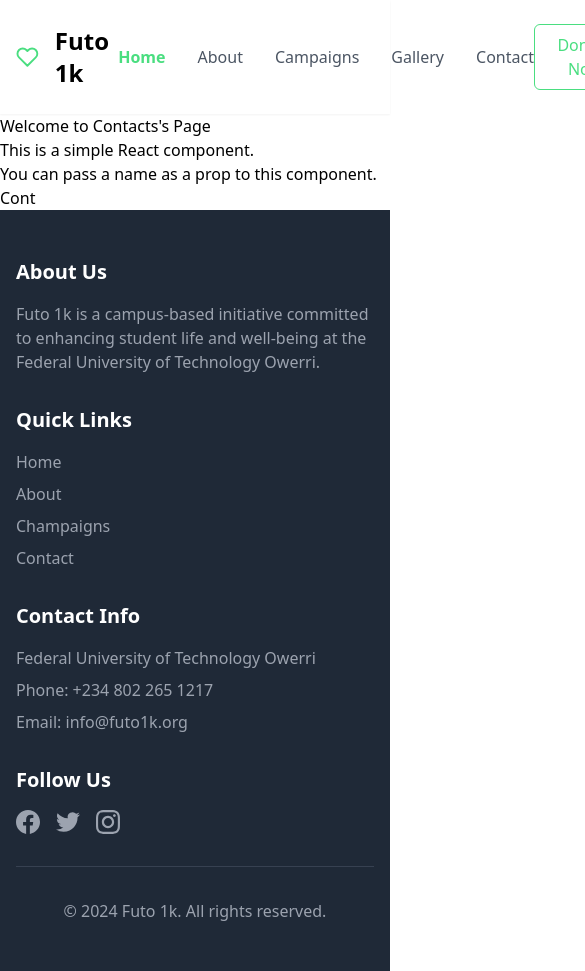
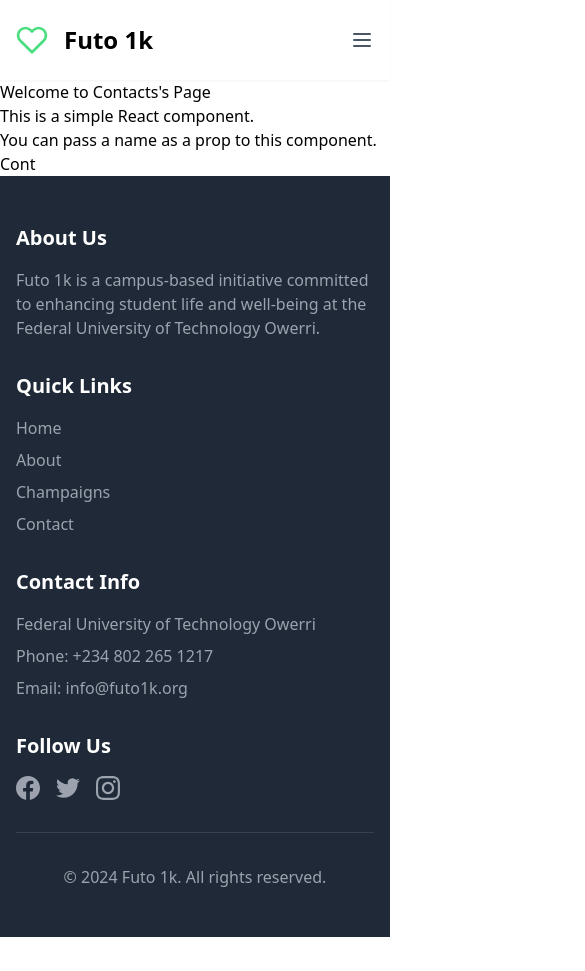
Before and after one commit to dreaxy69/Futo-oneK, a React (Create React App) app: page /Contact in a window 390 px wide. Shown: the top 971 px of the page, 585 px wide, since content can reach past the window. After the commit the page ends 937 px from the top, so only its background shows below. Built offline with nearby package versions, Linux system fonts and the light colour scheme.

Commit message:
message from ernest to always creat pull request

```diff
--- a/src/Components/Header.tsx
+++ b/src/Components/Header.tsx
@@ -1,40 +1,156 @@
-import React from "react";
-import { AcademicCapIcon, HeartIcon, UserGroupIcon } from "@heroicons/react/24/solid";
-import { BrowserRouter as Router, Link, Route, Routes } from "react-router-dom";
+import React, { useState } from "react";
+import { Link } from "react-router-dom";
 
 function Header() {
+  const [isMenuOpen, setIsMenuOpen] = useState(false);
+
+  const toggleMenu = () => {
+    setIsMenuOpen(!isMenuOpen);
+  };
+
   return (
-    <div>
     <header className="bg-white sticky top-0 z-10 shadow-sm">
       <div className="container mx-auto px-4 py-6 flex items-center justify-between">
+        {/* Logo Section */}
         <div className="flex items-center space-x-4">
-            <svg xmlns="http://www.w3.org/2000/svg" className="h-8 w-8 text-[#4ade80]" viewBox="0 0 24 24" fill="none" stroke="currentColor" strokeWidth="2" strokeLinecap="round" strokeLinejoin="round">
+          <svg
+            xmlns="http://www.w3.org/2000/svg"
+            className="h-8 w-8 text-[#4ade80]"
+            viewBox="0 0 24 24"
+            fill="none"
+            stroke="currentColor"
+            strokeWidth="2"
+            strokeLinecap="round"
+            strokeLinejoin="round"
+          >
             <path d="M20.84 4.61a5.5 5.5 0 0 0-7.78 0L12 5.67l-1.06-1.06a5.5 5.5 0 0 0-7.78 7.78l1.06 1.06L12 21.23l7.78-7.78 1.06-1.06a5.5 5.5 0 0 0 0-7.78z"></path>
           </svg>
           <h1 className="text-2xl font-bold">Futo 1k</h1>
         </div>
-          <nav className=" md:flex space-x-8">
-            <Link to="/" className="text-[#4ade80] font-semibold">Home</Link>
-            <Link to="/AboutUs" className="text-gray-600 hover:text-[#4ade80]">About</Link>
-            <Link to="/Campaigns" className="text-gray-600 hover:text-[#4ade80]">Campaigns</Link>
-            <Link to="/Gallery" className="text-gray-600 hover:text-[#4ade80]">Gallery</Link>
-            <Link to="/Contact" className="text-gray-600 hover:text-[#4ade80]">Contact</Link>
+
+        {/* Desktop Navigation */}
+        <nav className="hidden md:flex space-x-8">
+          <Link to="/" className="text-[#4ade80] font-semibold">
+            Home
+          </Link>
+          <Link to="/AboutUs" className="text-gray-600 hover:text-[#4ade80]">
+            About
+          </Link>
+          <Link to="/Campaigns" className="text-gray-600 hover:text-[#4ade80]">
+            Campaigns
+          </Link>
+          <Link to="/Gallery" className="text-gray-600 hover:text-[#4ade80]">
+            Gallery
+          </Link>
+          <Link to="/Contact" className="text-gray-600 hover:text-[#4ade80]">
+            Contact
+          </Link>
         </nav>
-          <div className="flex items-center space-x-4">
-            <button className=" md:inline-flex px-4 py-2 border border-[#4ade80] text-[#4ade80] rounded-md hover:bg-[#4ade80] hover:text-white transition-colors">
+
+        {/* Desktop Action Items */}
+        <div className="hidden md:flex items-center space-x-4">
+          <button className="px-4 py-2 border border-[#4ade80] text-[#4ade80] rounded-md hover:bg-[#4ade80] hover:text-white transition-colors">
             Donate Now
           </button>
-            <svg xmlns="http://www.w3.org/2000/svg" className="h-6 w-6 text-gray-600" fill="none" viewBox="0 0 24 24" stroke="currentColor">
-              <path strokeLinecap="round" strokeLinejoin="round" strokeWidth={2} d="M21 21l-6-6m2-5a7 7 0 11-14 0 7 7 0 0114 0z" />
-            </svg>
-            <svg xmlns="http://www.w3.org/2000/svg" className="h-6 w-6 text-gray-600 md:hidden" fill="none" viewBox="0 0 24 24" stroke="currentColor">
-              <path strokeLinecap="round" strokeLinejoin="round" strokeWidth={2} d="M4 6h16M4 12h16M4 18h16" />
+          <svg
+            xmlns="http://www.w3.org/2000/svg"
+            className="h-6 w-6 text-gray-600"
+            fill="none"
+            viewBox="0 0 24 24"
+            stroke="currentColor"
+          >
+            <path
+              strokeLinecap="round"
+              strokeLinejoin="round"
+              strokeWidth={2}
+              d="M21 21l-6-6m2-5a7 7 0 11-14 0 7 7 0 0114 0z"
+            />
           </svg>
         </div>
+
+        {/* Mobile Menu Button */}
+        <button
+          onClick={toggleMenu}
+          className="md:hidden text-gray-600"
+          aria-label="Toggle menu"
+        >
+          <svg
+            xmlns="http://www.w3.org/2000/svg"
+            className="h-6 w-6"
+            fill="none"
+            viewBox="0 0 24 24"
+            stroke="currentColor"
+          >
+            <path
+              strokeLinecap="round"
+              strokeLinejoin="round"
+              strokeWidth={2}
+              d="M4 6h16M4 12h16M4 18h16"
+            />
+          </svg>
+        </button>
+      </div>
+
+      {/* Mobile Menu Dropdown */}
+      <div
+        className={`md:hidden bg-white ${
+          isMenuOpen ? 'block' : 'hidden'
+        } shadow-lg`}
+      >
+        <nav className="flex flex-col px-4 py-2">
+          <Link
+            to="/"
+            className="py-2 text-[#4ade80] font-semibold border-b border-gray-100"
+          >
+            Home
+          </Link>
+          <Link
+            to="/AboutUs"
+            className="py-2 text-gray-600 hover:text-[#4ade80] border-b border-gray-100"
+          >
+            About
+          </Link>
+          <Link
+            to="/Campaigns"
+            className="py-2 text-gray-600 hover:text-[#4ade80] border-b border-gray-100"
+          >
+            Campaigns
+          </Link>
+          <Link
+            to="/Gallery"
+            className="py-2 text-gray-600 hover:text-[#4ade80] border-b border-gray-100"
+          >
+            Gallery
+          </Link>
+          <Link
+            to="/Contact"
+            className="py-2 text-gray-600 hover:text-[#4ade80] border-b border-gray-100"
+          >
+            Contact
+          </Link>
+          <button className="mt-4 w-full px-4 py-2 border border-[#4ade80] text-[#4ade80] rounded-md hover:bg-[#4ade80] hover:text-white transition-colors">
+            Donate Now
+          </button>
+          <div className="flex justify-center mt-4 pb-4">
+            <svg
+              xmlns="http://www.w3.org/2000/svg"
+              className="h-6 w-6 text-gray-600"
+              fill="none"
+              viewBox="0 0 24 24"
+              stroke="currentColor"
+            >
+              <path
+                strokeLinecap="round"
+                strokeLinejoin="round"
+                strokeWidth={2}
+                d="M21 21l-6-6m2-5a7 7 0 11-14 0 7 7 0 0114 0z"
+              />
+            </svg>
+          </div>
+        </nav>
       </div>
     </header>
-    </div>
-  )
+  );
 }
 
-export default Header
+export default Header;
```
Lines whose indentation alone changed are shown as unchanged.
